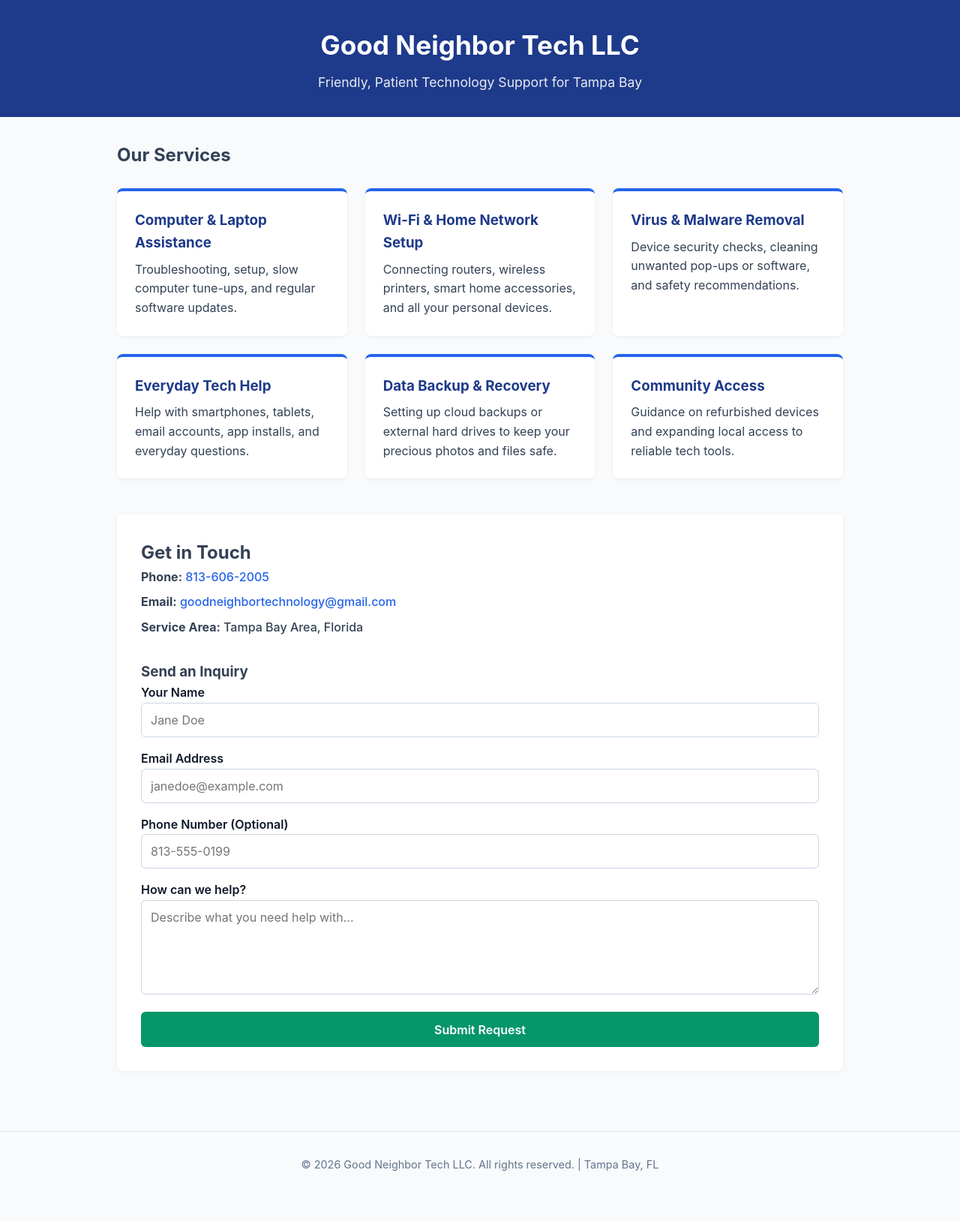
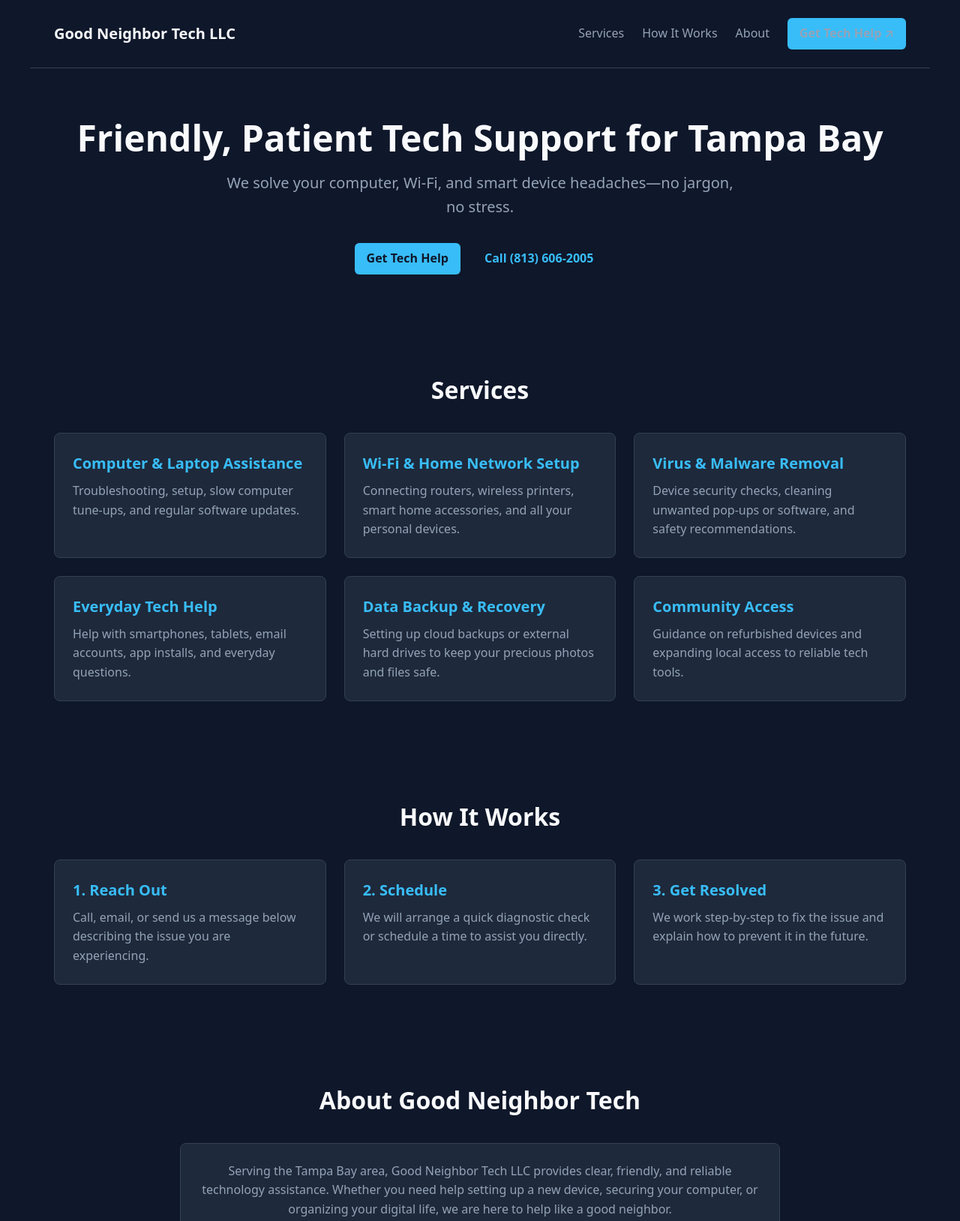
Before and after one commit to kdotson33/good-neighbor-tech, a plain HTML site: page index.html in a window 1280 px wide. Shown: the top 1628 px of the page at 75% size. Before the commit the page ends 1597 px from the top, so only its background shows below. Drawn offline with Linux system fonts and the light colour scheme.

Commit message:
Add files via upload

```diff
--- a/index.html
+++ b/index.html
@@ -28,158 +28,217 @@
 
   <style>
     :root {
-      --primary: #1e3a8a;
-      --secondary: #2563eb;
-      --accent: #059669;
-      --light: #f8fafc;
-      --dark: #0f172a;
-      --text: #334155;
+      --bg: #0f172a;
+      --card-bg: #1e293b;
+      --accent: #38bdf8;
+      --accent-hover: #0284c7;
+      --text-main: #f8fafc;
+      --text-muted: #94a3b8;
+      --border: #334155;
     }
 
     * {
       box-sizing: border-box;
       margin: 0;
       padding: 0;
-      font-family: -apple-system, BlinkMacSystemFont, "Segoe UI", Roboto, Helvetica, Arial, sans-serif;
+      font-family: system-ui, -apple-system, BlinkMacSystemFont, 'Segoe UI', Roboto, Oxygen, Ubuntu, Cantarell, sans-serif;
     }
 
     body {
-      background-color: var(--light);
-      color: var(--text);
+      background-color: var(--bg);
+      color: var(--text-main);
       line-height: 1.6;
     }
 
-    header {
-      background-color: var(--primary);
-      color: white;
-      padding: 2rem 1rem;
+    nav {
+      display: flex;
+      justify-content: space-between;
+      align-items: center;
+      padding: 1.5rem 2rem;
+      border-bottom: 1px solid var(--border);
+      max-width: 1200px;
+      margin: 0 auto;
+    }
+
+    .logo {
+      font-weight: 700;
+      font-size: 1.25rem;
+      color: var(--text-main);
+      text-decoration: none;
+      display: flex;
+      align-items: center;
+      gap: 0.5rem;
+    }
+
+    .nav-links {
+      display: flex;
+      gap: 1.5rem;
+      align-items: center;
+    }
+
+    .nav-links a {
+      color: var(--text-muted);
+      text-decoration: none;
+      transition: color 0.2s;
+    }
+
+    .nav-links a:hover {
+      color: var(--text-main);
+    }
+
+    .btn {
+      background-color: var(--accent);
+      color: var(--bg);
+      padding: 0.5rem 1rem;
+      border-radius: 6px;
+      font-weight: 600;
+      text-decoration: none;
+      transition: background-color 0.2s;
+      border: none;
+      cursor: pointer;
+      display: inline-flex;
+      align-items: center;
+      gap: 0.25rem;
+    }
+
+    .btn:hover {
+      background-color: var(--accent-hover);
+    }
+
+    .hero {
+      max-width: 1200px;
+      margin: 0 auto;
+      padding: 4rem 2rem;
       text-align: center;
     }
 
-    header h1 {
-      font-size: 2.2rem;
-      margin-bottom: 0.5rem;
+    .hero h1 {
+      font-size: 3rem;
+      margin-bottom: 1rem;
+      line-height: 1.2;
     }
 
-    header p {
-      font-size: 1.1rem;
-      opacity: 0.9;
+    .hero p {
+      font-size: 1.25rem;
+      color: var(--text-muted);
+      max-width: 700px;
+      margin: 0 auto 2rem auto;
     }
 
-    .container {
-      max-width: 1000px;
-      margin: 0 auto;
-      padding: 2rem 1rem;
+    .hero-btns {
+      display: flex;
+      justify-content: center;
+      gap: 1rem;
     }
 
-    .services-grid {
+    .section {
+      max-width: 1200px;
+      margin: 0 auto;
+      padding: 4rem 2rem;
+    }
+
+    .section-title {
+      font-size: 2rem;
+      margin-bottom: 2rem;
+      text-align: center;
+    }
+
+    .grid {
       display: grid;
       grid-template-columns: repeat(auto-fit, minmax(280px, 1fr));
       gap: 1.5rem;
-      margin-top: 1.5rem;
     }
 
     .card {
-      background: white;
+      background-color: var(--card-bg);
+      border: 1px solid var(--border);
+      border-radius: 8px;
       padding: 1.5rem;
-      border-radius: 8px;
-      box-shadow: 0 2px 5px rgba(0,0,0,0.05);
-      border-top: 4px solid var(--secondary);
     }
 
     .card h3 {
-      color: var(--primary);
+      font-size: 1.25rem;
       margin-bottom: 0.5rem;
+      color: var(--accent);
     }
 
-    .contact-section {
-      background: white;
-      border-radius: 8px;
-      padding: 2rem;
-      margin-top: 3rem;
-      box-shadow: 0 2px 10px rgba(0,0,0,0.05);
+    .card p {
+      color: var(--text-muted);
     }
 
-    .contact-info {
-      margin-bottom: 2rem;
+    .contact-container {
+      background-color: var(--card-bg);
+      border: 1px solid var(--border);
+      border-radius: 12px;
+      padding: 2.5rem;
+      max-width: 700px;
+      margin: 0 auto;
     }
 
-    .contact-info p {
-      margin-bottom: 0.5rem;
-      font-weight: 500;
+    .form-group {
+      margin-bottom: 1.25rem;
     }
 
-    .contact-info a {
-      color: var(--secondary);
-      text-decoration: none;
+    .form-group label {
+      display: block;
+      margin-bottom: 0.5rem;
+      color: var(--text-main);
     }
 
-    .contact-info a:hover {
-      text-decoration: underline;
-    }
-
-    form {
-      display: flex;
-      flex-direction: column;
-      gap: 1rem;
-    }
-
-    label {
-      font-weight: 600;
-      color: var(--dark);
-    }
-
-    input, textarea {
+    .form-group input,
+    .form-group textarea {
       width: 100%;
       padding: 0.75rem;
-      border: 1px solid #cbd5e1;
+      background-color: var(--bg);
+      border: 1px solid var(--border);
       border-radius: 6px;
+      color: var(--text-main);
       font-size: 1rem;
     }
 
-    input:focus, textarea:focus {
+    .form-group input:focus,
+    .form-group textarea:focus {
       outline: none;
-      border-color: var(--secondary);
-      box-shadow: 0 0 0 3px rgba(37, 99, 235, 0.2);
-    }
-
-    button {
-      background-color: var(--accent);
-      color: white;
-      border: none;
-      padding: 0.85rem 1.5rem;
-      font-size: 1rem;
-      font-weight: 600;
-      border-radius: 6px;
-      cursor: pointer;
-      transition: background 0.2s ease;
-    }
-
-    button:hover {
-      background-color: #047857;
+      border-color: var(--accent);
     }
 
     footer {
+      border-top: 1px solid var(--border);
+      padding: 2rem;
       text-align: center;
-      padding: 2rem 1rem;
-      color: #64748b;
-      font-size: 0.9rem;
-      border-top: 1px solid #e2e8f0;
-      margin-top: 3rem;
+      color: var(--text-muted);
+    }
+
+    @media (max-width: 768px) {
+      .hero h1 { font-size: 2rem; }
+      .nav-links { display: none; }
     }
   </style>
 </head>
 <body>
 
-  <header>
-    <h1>Good Neighbor Tech LLC</h1>
-    <p>Friendly, Patient Technology Support for Tampa Bay</p>
+  <nav>
+    <a href="#" class="logo">Good Neighbor Tech LLC</a>
+    <div class="nav-links">
+      <a href="#services">Services</a>
+      <a href="#how-it-works">How It Works</a>
+      <a href="#about">About</a>
+      <a href="#contact" class="btn">Get Tech Help &#8599;</a>
+    </div>
+  </nav>
+
+  <header class="hero">
+    <h1>Friendly, Patient Tech Support for Tampa Bay</h1>
+    <p>We solve your computer, Wi-Fi, and smart device headaches—no jargon, no stress.</p>
+    <div class="hero-btns">
+      <a href="#contact" class="btn">Get Tech Help</a>
+      <a href="tel:8136062005" style="color: var(--accent); text-decoration: none; align-self: center; font-weight: 600; padding: 0.5rem 1rem;">Call (813) 606-2005</a>
+    </div>
   </header>
 
-  <main class="container">
-    <section>
-      <h2>Our Services</h2>
-      <div class="services-grid">
+  <section id="services" class="section">
+    <h2 class="section-title">Services</h2>
+    <div class="grid">
       <div class="card">
         <h3>Computer & Laptop Assistance</h3>
         <p>Troubleshooting, setup, slow computer tune-ups, and regular software updates.</p>
@@ -207,50 +266,69 @@
     </div>
   </section>
 
-    <section class="contact-section">
-      <h2>Get in Touch</h2>
-      <div class="contact-info">
-        <p><strong>Phone:</strong> <a href="tel:8136062005">813-606-2005</a></p>
-        <p><strong>Email:</strong> <a href="mailto:goodneighbortechnology@gmail.com">goodneighbortechnology@gmail.com</a></p>
-        <p><strong>Service Area:</strong> Tampa Bay Area, Florida</p>
+  <section id="how-it-works" class="section">
+    <h2 class="section-title">How It Works</h2>
+    <div class="grid">
+      <div class="card">
+        <h3>1. Reach Out</h3>
+        <p>Call, email, or send us a message below describing the issue you are experiencing.</p>
+      </div>
+      <div class="card">
+        <h3>2. Schedule</h3>
+        <p>We will arrange a quick diagnostic check or schedule a time to assist you directly.</p>
+      </div>
+      <div class="card">
+        <h3>3. Get Resolved</h3>
+        <p>We work step-by-step to fix the issue and explain how to prevent it in the future.</p>
+      </div>
+    </div>
+  </section>
+
+  <section id="about" class="section">
+    <h2 class="section-title">About Good Neighbor Tech</h2>
+    <div class="card" style="max-width: 800px; margin: 0 auto; text-align: center;">
+      <p>Serving the Tampa Bay area, Good Neighbor Tech LLC provides clear, friendly, and reliable technology assistance. Whether you need help setting up a new device, securing your computer, or organizing your digital life, we are here to help like a good neighbor.</p>
+    </div>
+  </section>
+
+  <section id="contact" class="section">
+    <h2 class="section-title">Get Tech Help</h2>
+    <div class="contact-container">
+
+      <!-- Web3Forms Form Integration -->
+      <form action="https://api.web3forms.com/submit" method="POST">
+        <!-- Replace YOUR_ACCESS_KEY_HERE with your Web3Forms access key -->
+        <input type="hidden" name="access_key" value="YOUR_ACCESS_KEY_HERE">
+        <input type="hidden" name="subject" value="New Inquiry - Good Neighbor Tech LLC">
+
+        <div class="form-group">
+          <label for="name">Name</label>
+          <input type="text" id="name" name="name" required placeholder="Your full name">
         </div>
 
-      <h3>Send an Inquiry</h3>
-      <!-- Web3Forms Integration -->
-      <form action="https://api.web3forms.com/submit" method="POST">
-        <!-- REQUIRED: Replace YOUR_ACCESS_KEY_HERE with your Web3Forms Key -->
-        <input type="hidden" name="access_key" value="YOUR_ACCESS_KEY_HERE">
-
-        <!-- Optional: Custom subject line for incoming email -->
-        <input type="hidden" name="subject" value="New Inquiry - Good Neighbor Tech LLC">
-
-        <div>
-          <label for="name">Your Name</label>
-          <input type="text" id="name" name="name" required placeholder="Jane Doe">
+        <div class="form-group">
+          <label for="email">Email</label>
+          <input type="email" id="email" name="email" required placeholder="your.email@example.com">
         </div>
 
-        <div>
-          <label for="email">Email Address</label>
-          <input type="email" id="email" name="email" required placeholder="janedoe@example.com">
+        <div class="form-group">
+          <label for="phone">Phone (Optional)</label>
+          <input type="tel" id="phone" name="phone" placeholder="(813) 555-0199">
         </div>
 
-        <div>
-          <label for="phone">Phone Number (Optional)</label>
-          <input type="tel" id="phone" name="phone" placeholder="813-555-0199">
+        <div class="form-group">
+          <label for="message">How can we help?</label>
+          <textarea id="message" name="message" rows="5" required placeholder="Tell us what's going on..."></textarea>
         </div>
 
-        <div>
-          <label for="message">How can we help?</label>
-          <textarea id="message" name="message" rows="5" required placeholder="Describe what you need help with..."></textarea>
+        <button type="submit" class="btn" style="width: 100%; justify-content: center; padding: 0.85rem; font-size: 1rem;">Send Message</button>
+      </form>
+
     </div>
-
-        <button type="submit">Submit Request</button>
-      </form>
   </section>
-  </main>
 
   <footer>
-    <p>&copy; 2026 Good Neighbor Tech LLC. All rights reserved. | Tampa Bay, FL</p>
+    <p>&copy; 2026 Good Neighbor Tech LLC | Tampa Bay Tech Support | Call 813-606-2005</p>
   </footer>
 
 </body>
```
Lines whose indentation alone changed are shown as unchanged.
